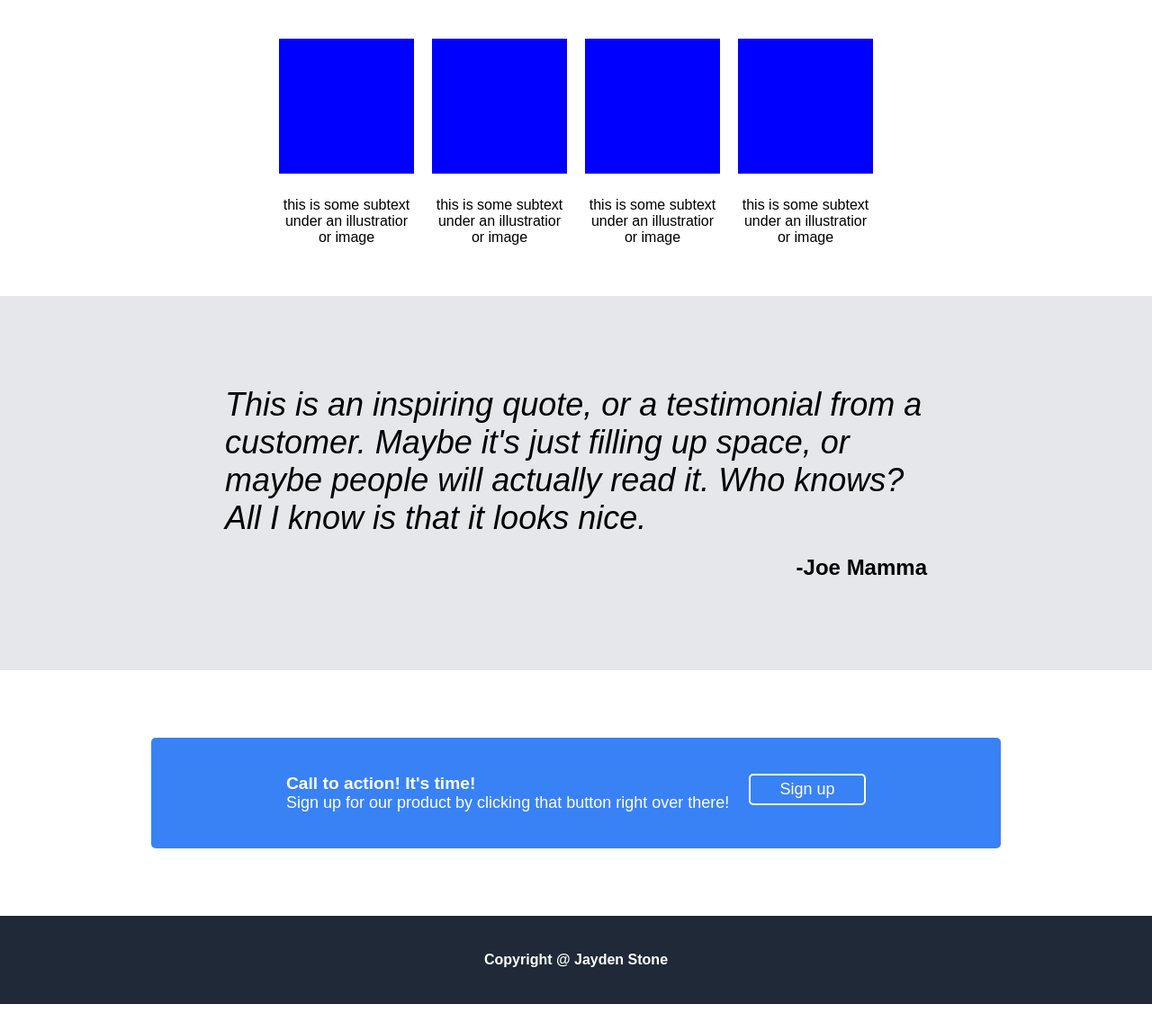
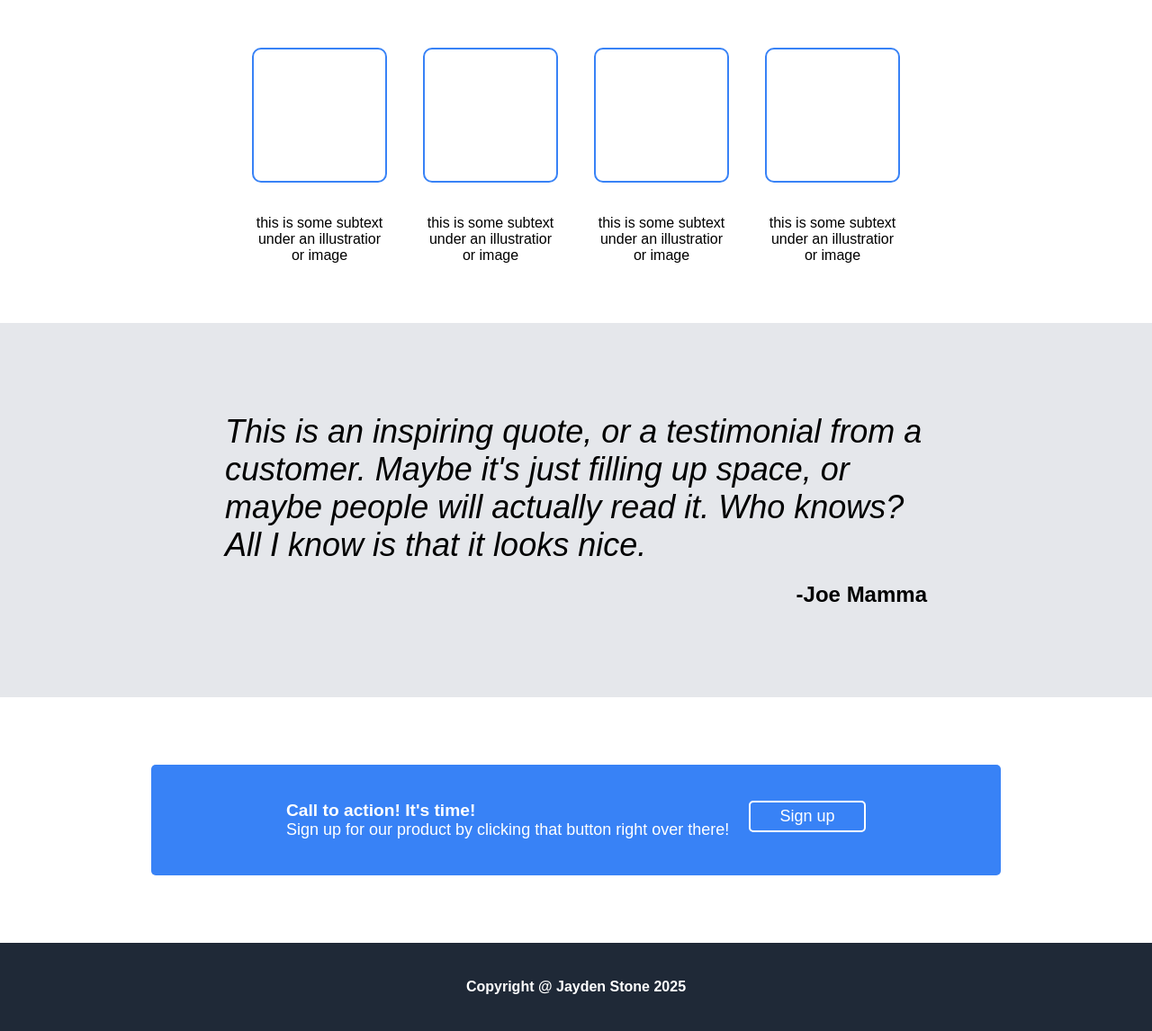
Before and after one commit to JaydenBStone/Landing-Page, a plain HTML site: page index.html in a window 1280 px wide. Shown: the part 588-1734 px from the top of the page at 90% size. Before the commit the page ends 1704 px from the top, so only its background shows below. Drawn offline with Linux system fonts and the light colour scheme.

Commit message:
clean up, minor modification to boxes color and border

```diff
--- a/index.html
+++ b/index.html
@@ -95,7 +95,7 @@
   </div>
 
   <footer class="footer">
-    <div class="copyright">Copyright @ Jayden Stone</div>
+    <div class="copyright">Copyright @ Jayden Stone 2025</div>
   </footer>
 </body>
 </html>
--- a/style.css
+++ b/style.css
@@ -51,7 +51,6 @@ li {
   padding: 50px 50px;
 }
 
-
 .info-text,
 .info-image {
   width: 50%;
@@ -82,7 +81,6 @@ li {
   background-color: #3882F6;
   color: white;
   border: none;
-
 }
 
 .info-title {
@@ -103,8 +101,12 @@ li {
 }
 
 .box {
-  background-color: blue;
-  margin: 10px;
+  background-color: white;
+  border-radius: 10px;
+  border-width: 2px;
+  border-color: #3882F6;
+  border-style: solid;
+  margin: 20px;
   width: 150px;
   height: 150px;
 }
@@ -116,11 +118,9 @@ li {
   color: #1F2937;
 }
 
-
-
 .box-subheading {
   display: flex;
-  margin: 10px;
+  margin: 20px;
   text-align: center;
   width: 150px;
   overflow-wrap: break-word;
@@ -183,7 +183,6 @@ li {
   color: white;
 }
 
-
 .linetwo {
   font-size: large;
   font-weight: lighter;
```
